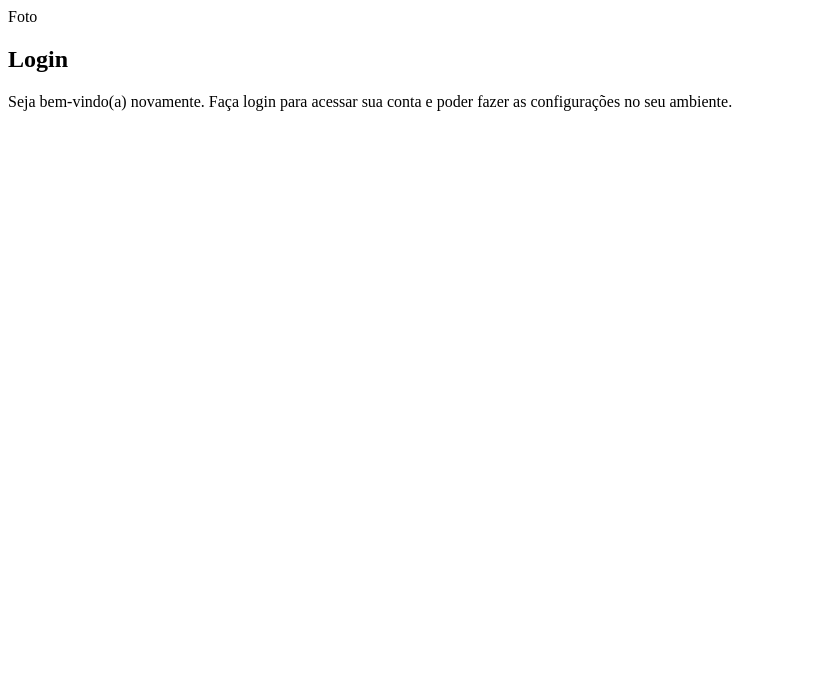
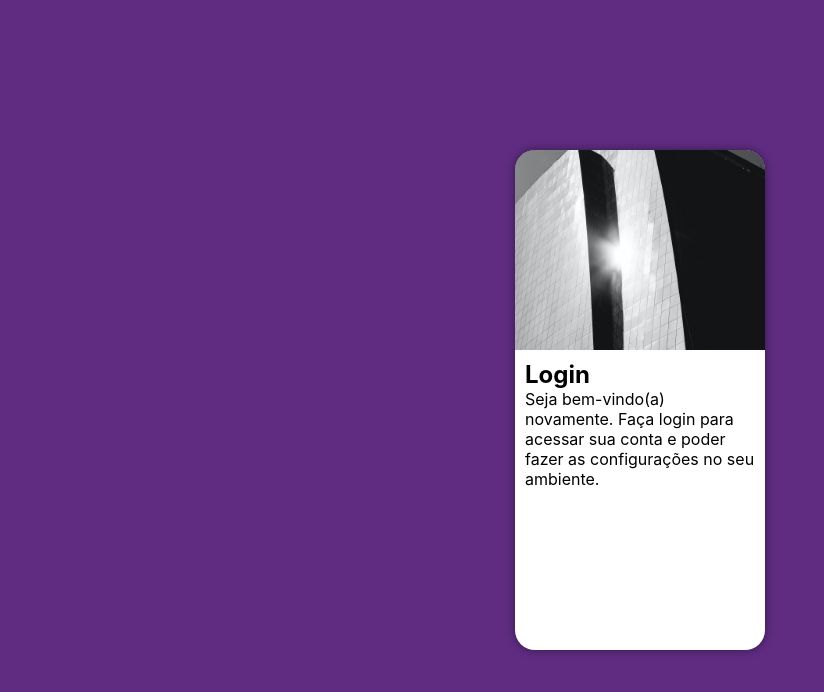
Before and after one commit to marcusferreira19/projeto-login, a plain HTML site: page index.html in a window 1280 px wide. Shown: the whole page, without its empty margins (0-824 px from the left). Drawn offline with Linux system fonts and the light colour scheme.

Commit message:
Atualização Projeto

```diff
--- a/estilos/style.css
+++ b/estilos/style.css
@@ -5,3 +5,48 @@
   Verde: #49a09d
   Lilás: #5f2c82
 */
+
+*{
+  font-family: -apple-system, BlinkMacSystemFont, 'Segoe UI', Roboto, Oxygen, Ubuntu, Cantarell, 'Open Sans', 'Helvetica Neue', sans-serif;
+  padding: 0px;
+  margin: 0px;
+  box-sizing: border-box;
+}
+
+body, html{
+  background-color: #5f2c82;
+  height: 100vh;
+  width: 100vw;
+}
+
+main{
+  position: relative;
+  height: 100vh;
+  width: 100vw;
+}
+
+section#login {
+  position: absolute;
+  top: 50%;
+  left: 50%;
+  transform: translate(-50%, -50%);
+  overflow: hidden;
+  background-color: white;
+  width: 250px;
+  height: 500px;
+  border-radius: 20px;
+  box-shadow: 0px 0px 10px rgba(0, 0, 0, 0.450);
+}
+
+section#login > div#imagem{
+  display: block;
+  background: #5f2c82 url(../imagens/predio.jpg) no-repeat;
+  background-size: cover;
+  background-position: left bottom;
+  height: 200px;
+}
+
+section#login > div#formulario {
+  display: block;
+  padding: 10px;
+}
--- a/index.html
+++ b/index.html
@@ -10,7 +10,6 @@
   <main>
     <section id="login">
       <div id="imagem">
-        Foto
       </div>
       <div id="formulario">
         <h1>Login</h1>
```
